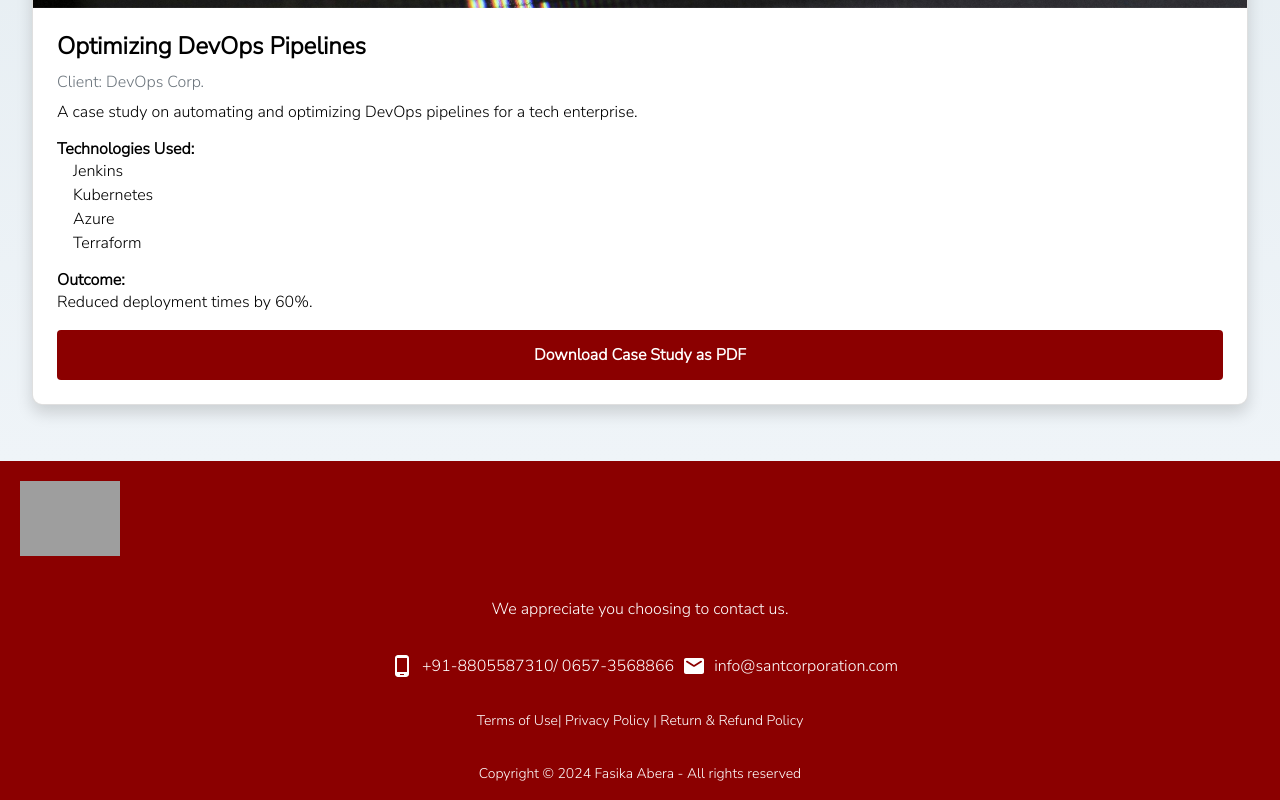
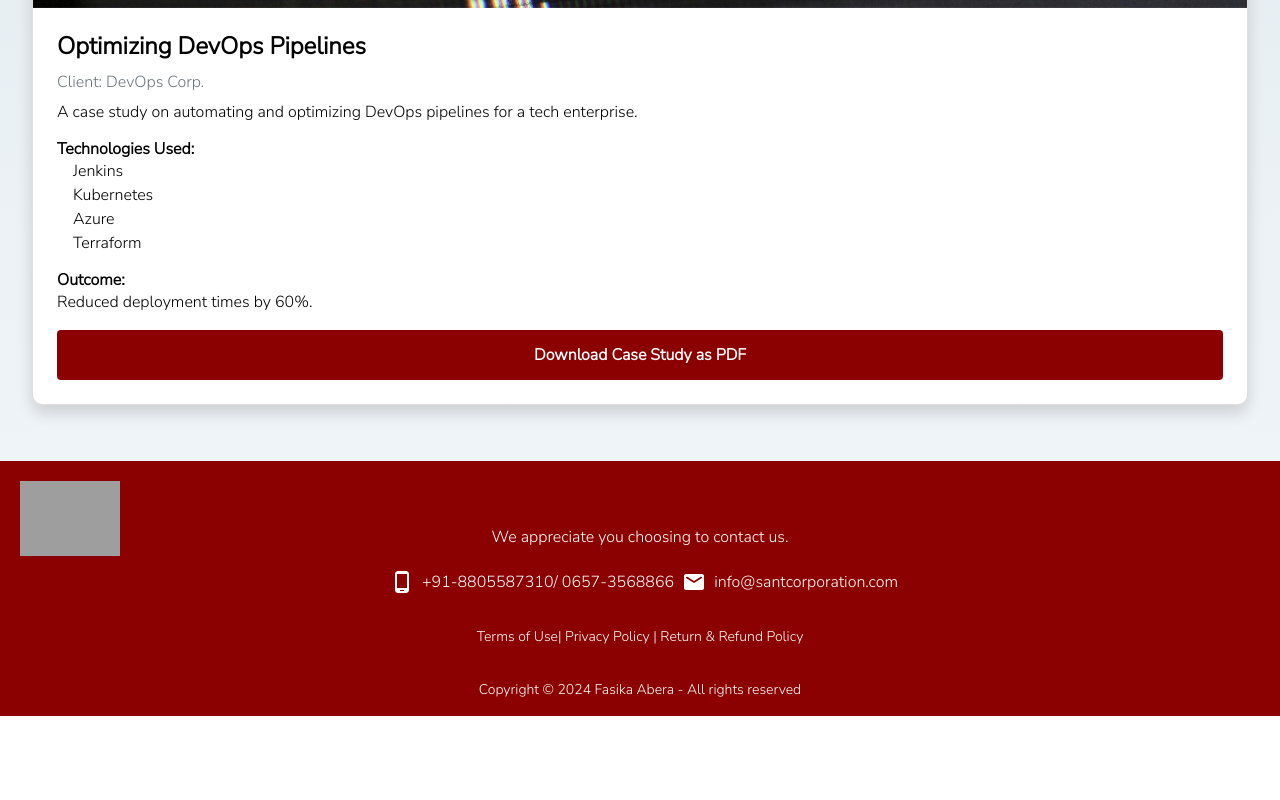
Before and after one commit to fasik1377/santsai-website, a React (Create React App) app: page /case-study in a window 1280 px wide. Shown: the part 1770-2570 px from the top of the page. After the commit the page ends 2486 px from the top, so only its background shows below. Built offline with nearby package versions, Linux system fonts and the light colour scheme; grey boxes are pictures that could not be loaded.

Commit message:
footer alignment is updated

```diff
--- a/src/pages/common/Footer.jsx
+++ b/src/pages/common/Footer.jsx
@@ -10,13 +10,13 @@ const Footer = () => {
 				<div className="showmelocal">
 				<a href="https://www.showmelocal.com/profile.aspx?bid=37667698" target="_blank"><img src="https://www.showmelocal.com/showmelocal-member-37667698" alt="Santsai Corporation Pvt. Ltd..,Software Company,Jamshedpur,Jharkhand" /></a></div>
 				<div className="container d-lg-flex align-items-center justify-content-center py-3 medium text-center ms-auto">
-					<div className="text-white medium we_appreciate">We appreciate you choosing to contact us.</div>
+					<div className="text-white medium we_appreciate" style={{ marginTop: '-120px' }}>We appreciate you choosing to contact us.</div>
 				</div>
-				<div className="container d-lg-flex align-items-center justify-content-center py-3 medium text-center ms-auto">
+				<div className="container d-lg-flex align-items-center justify-content-center py-3 medium text-center ms-auto" style={{ marginTop: '-60px' }}>
 					<div className="text-white">
 						<span className="mx-2"><MobileIcon fontSize="medium" /></span>
 					</div>
-					<div className="text-white medium">+91-8805587310/ 0657-3568866</div>
+					<div className="text-white medium" >+91-8805587310/ 0657-3568866</div>
 					<div className="text-white">
 						<span className="mx-2"><EmailIcon fontSize="medium" /></span>
 					</div>
```
